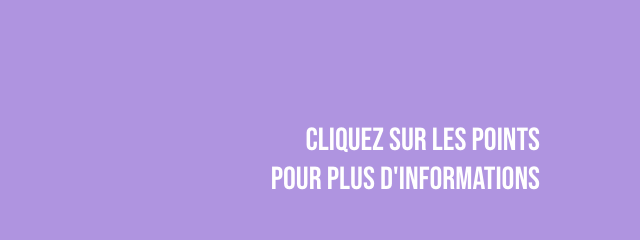
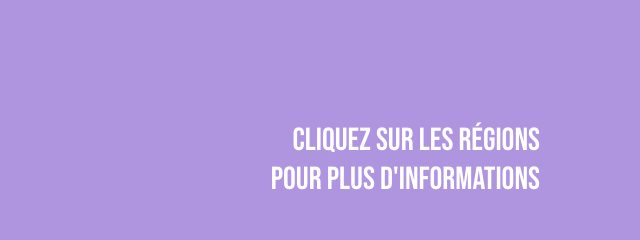
Before and after one commit to jeremytahar/cicatriz, a website: page index.html in a window 1280 px wide. Shown: the part 4240-4480 px from the top of the page, 640-1280 px from the left. Drawn offline with nearby package versions, Linux system fonts and the light colour scheme; files whose address does not match are found by name; a web font is replaced by a local one.

Commit message:
Change action message map

```diff
--- a/index.html
+++ b/index.html
@@ -131,7 +131,7 @@
             </div>
             <div id="map"></div>
             <div class="section__carte-info">
-                <div class="section__carte-info-action">Cliquez sur les <span class="purple">points</span> <br> pour
+                <div class="section__carte-info-action">Cliquez sur les <span class="purple">régions</span> <br> pour
                     plus d'informations</div>
             </div>
         </section>
```
